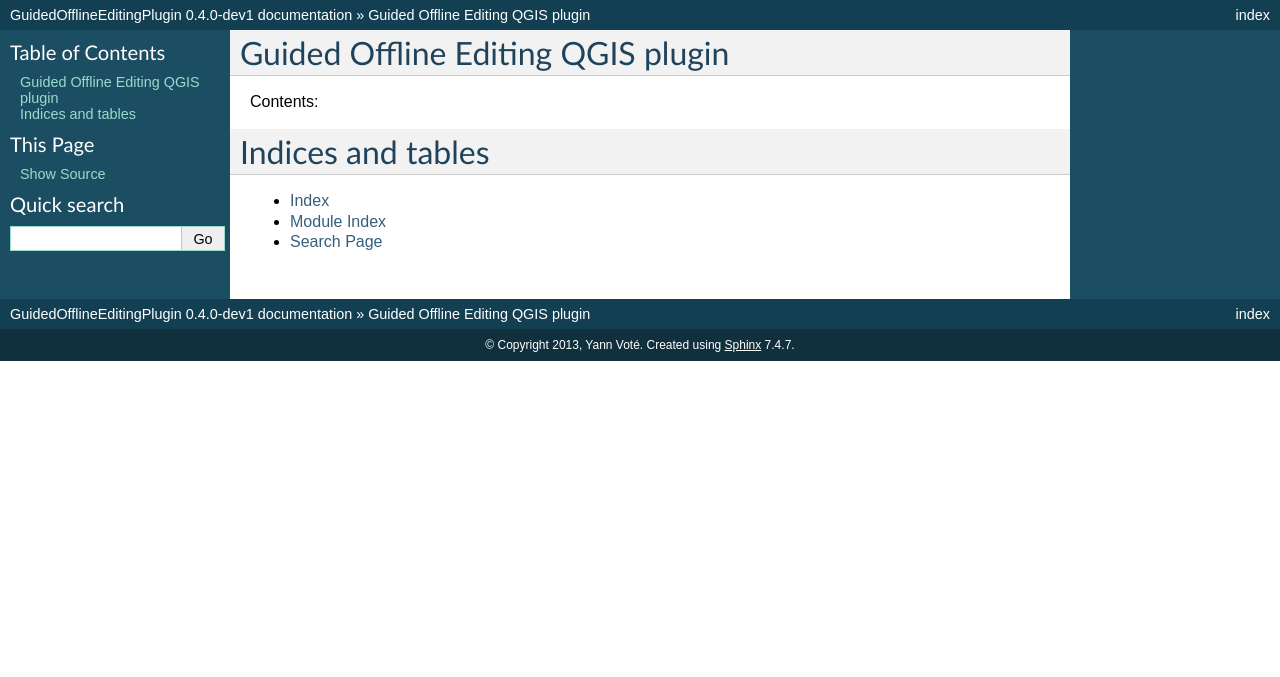
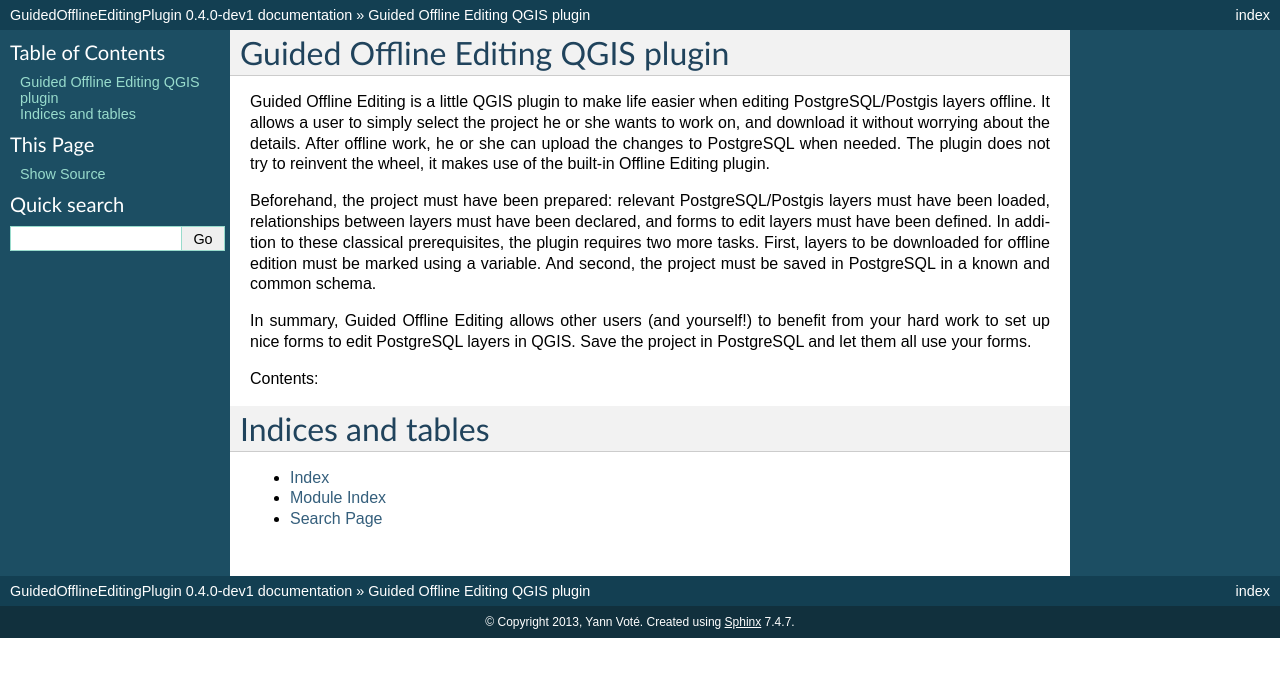
Before and after one commit to ygversil/qgis-guided-offline-editing, a Sphinx documentation site: the page built from help/source/index.rst, in a window 1280 px wide. Shown: the top 677 px of the page. Built offline with Sphinx 7.4.7, drawn with Linux system fonts in a browser that asks for light colours; formulas are drawn with MathJax 3.

Commit message:
[doc] Add intro

```diff
--- a/help/source/index.rst
+++ b/help/source/index.rst
@@ -5,6 +5,24 @@
 
 Guided Offline Editing QGIS plugin
 ==================================
+
+Guided Offline Editing is a little QGIS plugin to make life easier when editing
+PostgreSQL/Postgis layers offline. It allows a user to simply select the
+project he or she wants to work on, and download it without worrying about the
+details. After offline work, he or she can upload the changes to PostgreSQL
+when needed. The plugin does not try to reinvent the wheel, it makes use of the
+built-in Offline Editing plugin.
+
+Beforehand, the project must have been prepared: relevant PostgreSQL/Postgis
+layers must have been loaded, relationships between layers must have been
+declared, and forms to edit layers must have been defined. In addition to these
+classical prerequisites, the plugin requires two more tasks. First, layers to
+be downloaded for offline edition must be marked using a variable. And second,
+the project must be saved in PostgreSQL in a known and common schema.
+
+In summary, Guided Offline Editing allows other users (and yourself!) to
+benefit from your hard work to set up nice forms to edit PostgreSQL layers in
+QGIS. Save the project in PostgreSQL and let them all use your forms.
 
 Contents:
 
```
